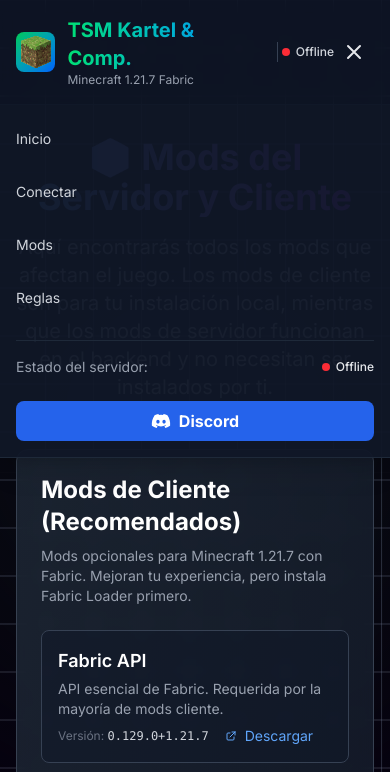
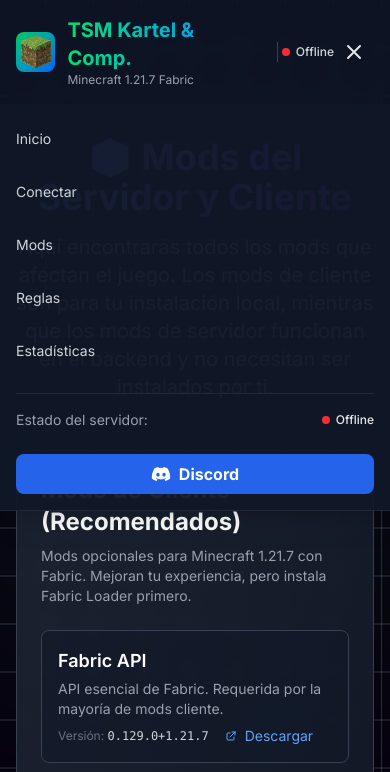
Before and after one commit to APenalba/tsm-kartel, an Astro site in the folder client/: page /mods in a window 390 px wide. Both pictures are taken after a click on the button "Abrir menú". Shown: the top 772 px of the page. Built offline with nearby package versions, Linux system fonts and the light colour scheme; Astro itself is replaced by a stand-in of ours; some packages are replaced by stand-ins of ours; no server answers.

Commit message:
Actualizar MobileMenu.astro

```diff
--- a/client/src/components/MobileMenu.astro
+++ b/client/src/components/MobileMenu.astro
@@ -68,6 +68,7 @@
       <a href="/conectar" class="link !text-gray-300 hover:!text-white py-2">Conectar</a>
       <a href="/mods" class="link !text-gray-300 hover:!text-white py-2">Mods</a>
       <a href="/reglas" class="link !text-gray-300 hover:!text-white py-2">Reglas</a>
+      <a href="/estadisticas" class="link !text-gray-300 hover:!text-white py-2">Estadísticas</a>
 
       <div class="border-t border-gray-800 pt-4 mt-2">
         <div class="flex items-center justify-between">
```
